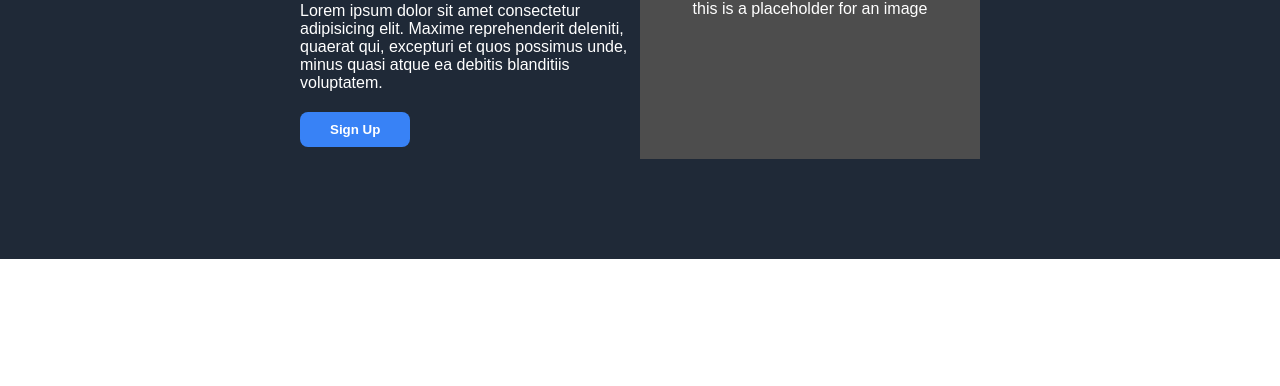
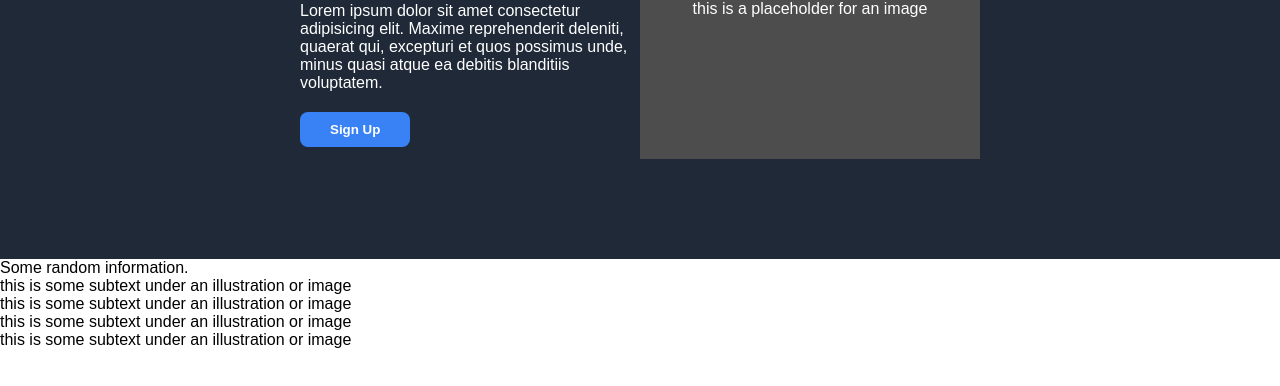
Before and after one commit to nerozawady/top-landing-page, a plain HTML site: page index.html in a window 1280 px wide. Shown: the part 338-724 px from the top of the page. Drawn offline with Linux system fonts and the light colour scheme.

Commit message:
Add information section html

```diff
--- a/index.html
+++ b/index.html
@@ -31,6 +31,28 @@
             </div>
             <div class="hero__image">this is a placeholder for an image</div>
         </div>
+
+        <div class="info">
+            <div class="info__title">Some random information.</div>
+            <div class="info__items">
+                <div class="info__item">
+                    <div class="info__box"></div>
+                    <div class="info__text">this is some subtext under an illustration or image</div>
+                </div>
+                <div class="info__item">
+                    <div class="info__box"></div>
+                    <div class="info__text">this is some subtext under an illustration or image</div>
+                </div>
+                <div class="info__item">
+                    <div class="info__box"></div>
+                    <div class="info__text">this is some subtext under an illustration or image</div>
+                </div>
+                <div class="info__item">
+                    <div class="info__box"></div>
+                    <div class="info__text">this is some subtext under an illustration or image</div>
+                </div>
+            </div>
+        </div>
     </div>
 </body>
 
```
